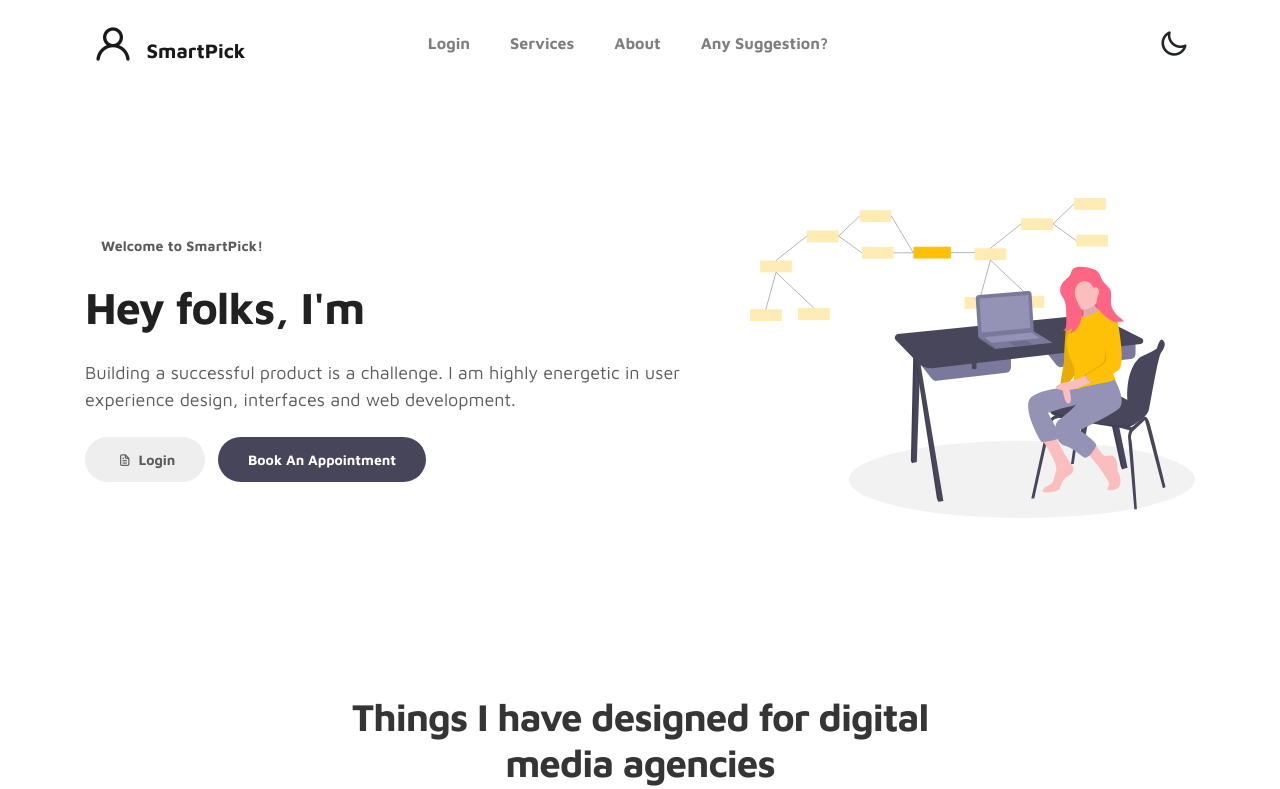
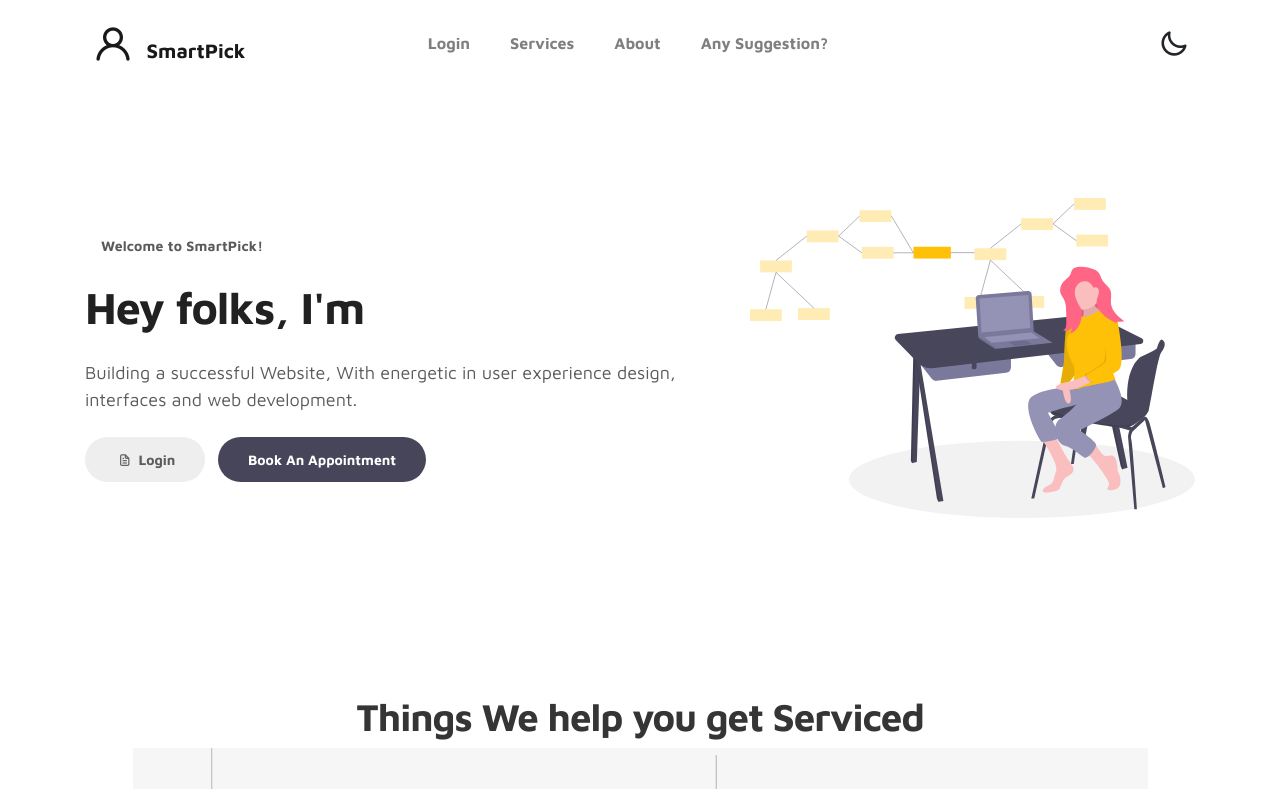
Before and after one commit to imabrahomas/codetross24.github.io, a plain HTML site: page index.html in a window 1280 px wide. Shown: the top 789 px of the page. Drawn offline with Linux system fonts and the light colour scheme.

Commit message:
Update index.html

```diff
--- a/index.html
+++ b/index.html
@@ -77,7 +77,7 @@
                                 </div>
                         </h1>
 
-                        <p>Building a successful product is a challenge. I am highly energetic in user experience design, interfaces and web development.</p>
+                        <p>Building a successful Website, With energetic in user experience design, interfaces and web development.</p>
 
                         <div class="custom-btn-group mt-4">
                           <a href="#" class="btn mr-lg-2 custom-btn"><i class='uil uil-file-alt'></i> Login </a>
@@ -104,7 +104,7 @@
                   <div class="col-lg-11 text-center mx-auto col-12">
 
                       <div class="col-lg-8 mx-auto">
-                        <h2>Things I have designed for digital media agencies</h2>
+                        <h2>Things We help you get Serviced</h2>
                       </div>
 
                       <div class="owl-carousel owl-theme">
```
